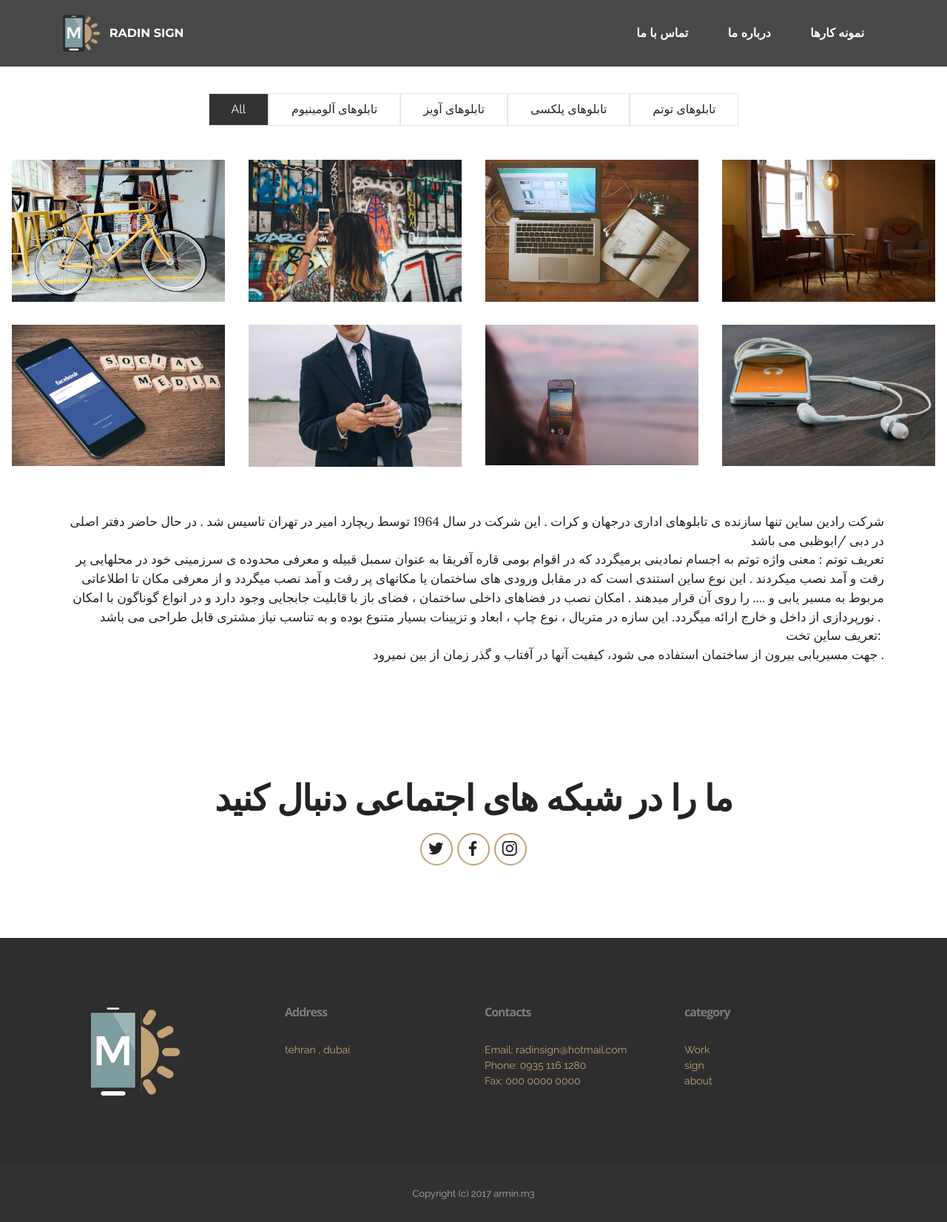
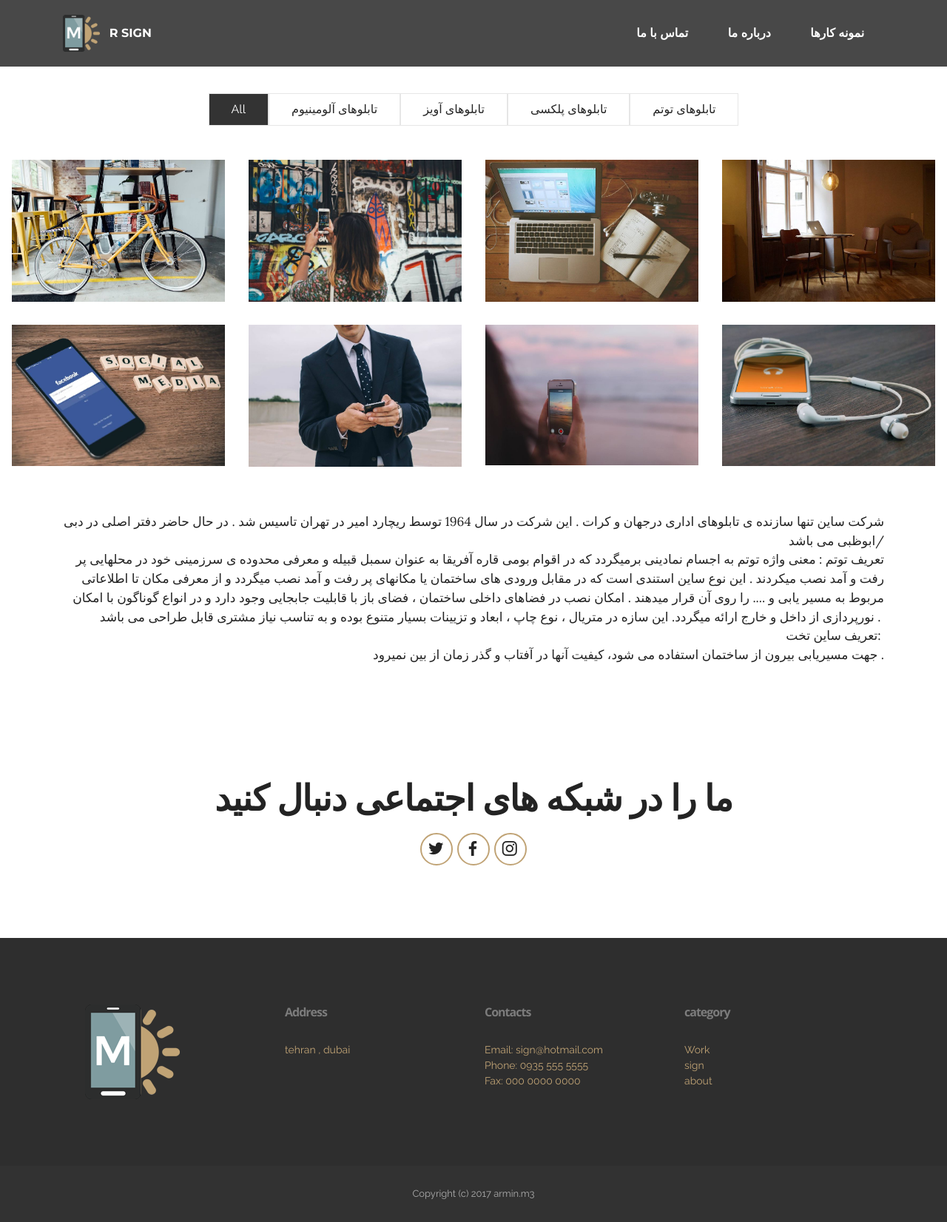
Before and after one commit to arminm33/a, a plain HTML site: page index.html in a window 1280 px wide. Shown: the whole page at 74% size. Drawn offline with nearby package versions, Linux system fonts and the light colour scheme.

```diff
--- a/index.html
+++ b/index.html
@@ -37,7 +37,7 @@
 
                     <div class="navbar-brand">
                         <a href="https://mobirise.com" class="navbar-logo"><img src="assets/images/logo.png" alt="Mobirise"></a>
-                        <a class="navbar-caption" href="#top">RADIN SIGN</a>
+                        <a class="navbar-caption" href="#top">R SIGN</a>
                     </div>
 
                 </div>
@@ -60,7 +60,7 @@
 
 </section>
 
-<section class="engine"><a rel="external" href="https://mobirise.com">Mobirise Web Page Builder</a></section><section class="mbr-gallery mbr-section mbr-section-nopadding mbr-slider-carousel mbr-after-navbar" id="gallery4-i" data-filter="true" style="padding-top: 6rem; padding-bottom: 0rem;">
+<section class="engine"><a rel="external" href="https://mobirise.com">https://mobirise.com/</a></section><section class="mbr-gallery mbr-section mbr-section-nopadding mbr-slider-carousel mbr-after-navbar" id="gallery4-i" data-filter="true" style="padding-top: 6rem; padding-bottom: 0rem;">
     <!-- Filter -->
     <div class="mbr-gallery-filter container gallery-filter-active">
         <ul>
@@ -210,7 +210,7 @@
 
     <div class="container">
         <div class="row">
-            <div class="col-xs-12 lead"><p><br></p><p><span style="font-size: 1.07rem; line-height: 1.5;">شرکت رادین ساین تنها سازنده ی تابلوهای اداری در</span><span style="font-size: 1.07rem; line-height: 1.5;">جهان و کرات . این شرکت در سال 1964 توسط ریچارد امیر در تهران تاسیس شد . در حال حاضر دفتر اصلی در دبی /ابوظبی می باشد</span></p><p><span style="font-size: 1.07rem; line-height: 1.5;">تعریف توتم : معنی واژه توتم به اجسام نمادینی برمیگردد که در اقوام بومی قاره آفریقا به عنوان سمبل قبیله و معرفی محدوده ی سرزمینی خود در محلهایی پر رفت و آمد نصب میکردند . این نوع ساین استندی است که در مقابل ورودی های ساختمان یا مکانهای پر رفت و آمد نصب میگردد و از معرفی مکان تا اطلاعاتی مربوط به مسیر یابی و .... را روی آن قرار میدهند . امکان نصب در فضاهای داخلی ساختمان ، فضای باز با قابلیت جابجایی وجود دارد و در انواع گوناگون با امکان نورپردازی از داخل و خارج ارائه میگردد. این سازه در متریال ، نوع چاپ ، ابعاد و تزیینات بسیار متنوع بوده و به تناسب نیاز مشتری قابل طراحی می باشد .&nbsp;</span></p><p><span style="font-size: 1.07rem; line-height: 1.5;">تعریف ساین تخت:&nbsp;</span></p><p><span style="font-size: 1.07rem; line-height: 1.5;">جهت مسیریابی بیرون از ساختمان استفاده می شود، کیفیت آنها در آفتاب و گذر زمان از بین نمیرود .</span><br></p></div>
+            <div class="col-xs-12 lead"><p><br></p><p><span style="font-size: 1.07rem; line-height: 1.5;">شرکت ساین تنها سازنده ی تابلوهای اداری در</span><span style="font-size: 1.07rem; line-height: 1.5;">جهان و کرات . این شرکت در سال 1964 توسط ریچارد امیر در تهران تاسیس شد . در حال حاضر دفتر اصلی در دبی /ابوظبی می باشد</span></p><p><span style="font-size: 1.07rem; line-height: 1.5;">تعریف توتم : معنی واژه توتم به اجسام نمادینی برمیگردد که در اقوام بومی قاره آفریقا به عنوان سمبل قبیله و معرفی محدوده ی سرزمینی خود در محلهایی پر رفت و آمد نصب میکردند . این نوع ساین استندی است که در مقابل ورودی های ساختمان یا مکانهای پر رفت و آمد نصب میگردد و از معرفی مکان تا اطلاعاتی مربوط به مسیر یابی و .... را روی آن قرار میدهند . امکان نصب در فضاهای داخلی ساختمان ، فضای باز با قابلیت جابجایی وجود دارد و در انواع گوناگون با امکان نورپردازی از داخل و خارج ارائه میگردد. این سازه در متریال ، نوع چاپ ، ابعاد و تزیینات بسیار متنوع بوده و به تناسب نیاز مشتری قابل طراحی می باشد .&nbsp;</span></p><p><span style="font-size: 1.07rem; line-height: 1.5;">تعریف ساین تخت:&nbsp;</span></p><p><span style="font-size: 1.07rem; line-height: 1.5;">جهت مسیریابی بیرون از ساختمان استفاده می شود، کیفیت آنها در آفتاب و گذر زمان از بین نمیرود .</span><br></p></div>
         </div>
     </div>
 
@@ -222,7 +222,7 @@
         <div class="row">
             <div class="col-md-8 col-md-offset-2 text-xs-center">
                 <h3 class="mbr-section-title display-2">ما را در شبکه های اجتماعی دنبال کنید</h3>
-                <div><a class="btn btn-social" title="Twitter" target="_blank" href="https://twitter.com/"><i class="socicon socicon-twitter"></i></a> <a class="btn btn-social" title="Facebook" target="_blank" href="https://www.facebook.com/"><i class="socicon socicon-facebook"></i></a>   <a class="btn btn-social" title="Instagram" target="_blank" href="https://instagram.com/armin.m3"><i class="socicon socicon-instagram"></i></a>      </div>
+                <div><a class="btn btn-social" title="Twitter" target="_blank" href="https://twitter.com/"><i class="socicon socicon-twitter"></i></a> <a class="btn btn-social" title="Facebook" target="_blank" href="https://www.facebook.com/"><i class="socicon socicon-facebook"></i></a>   <a class="btn btn-social" title="Instagram" target="_blank" href="https://instagram.com/"><i class="socicon socicon-instagram"></i></a>      </div>
             </div>
         </div>
     </div>
@@ -240,8 +240,8 @@
             </div>
             <div class="mbr-footer-content col-xs-12 col-md-3">
                 <p><strong>Contacts</strong><br>
-Email: radinsign@hotmail.com<br>
-Phone: 0935 116 1280<br>
+Email: sign@hotmail.com<br>
+Phone: 0935 555 5555<br>
 Fax: 000 0000 0000</p>
             </div>
             <div class="mbr-footer-content col-xs-12 col-md-3">
```
Also changed, not shown: assets/images/bike.jpg (added), assets/images/desktop.jpg (added), assets/images/landscape3.jpg (added), 1 other file.
